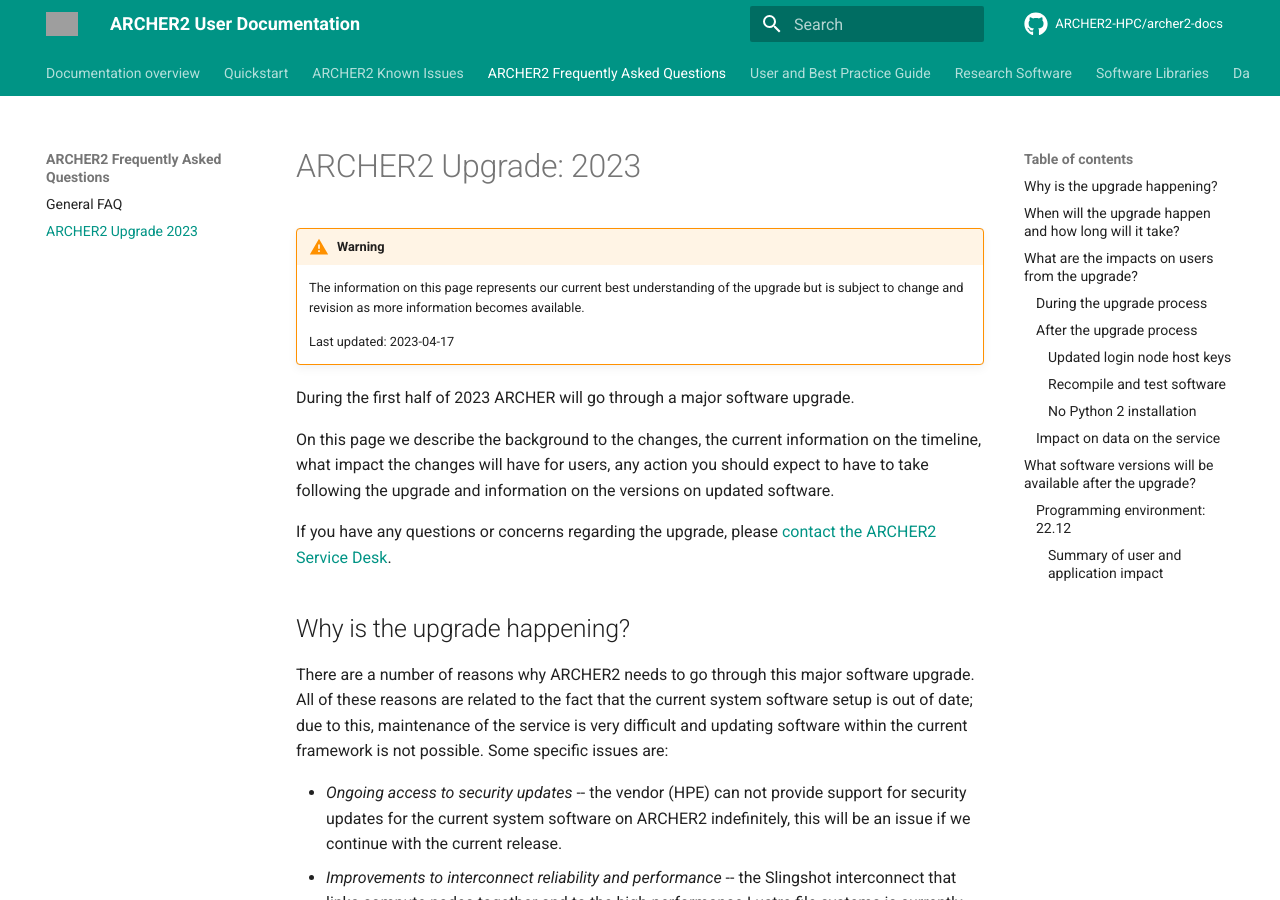
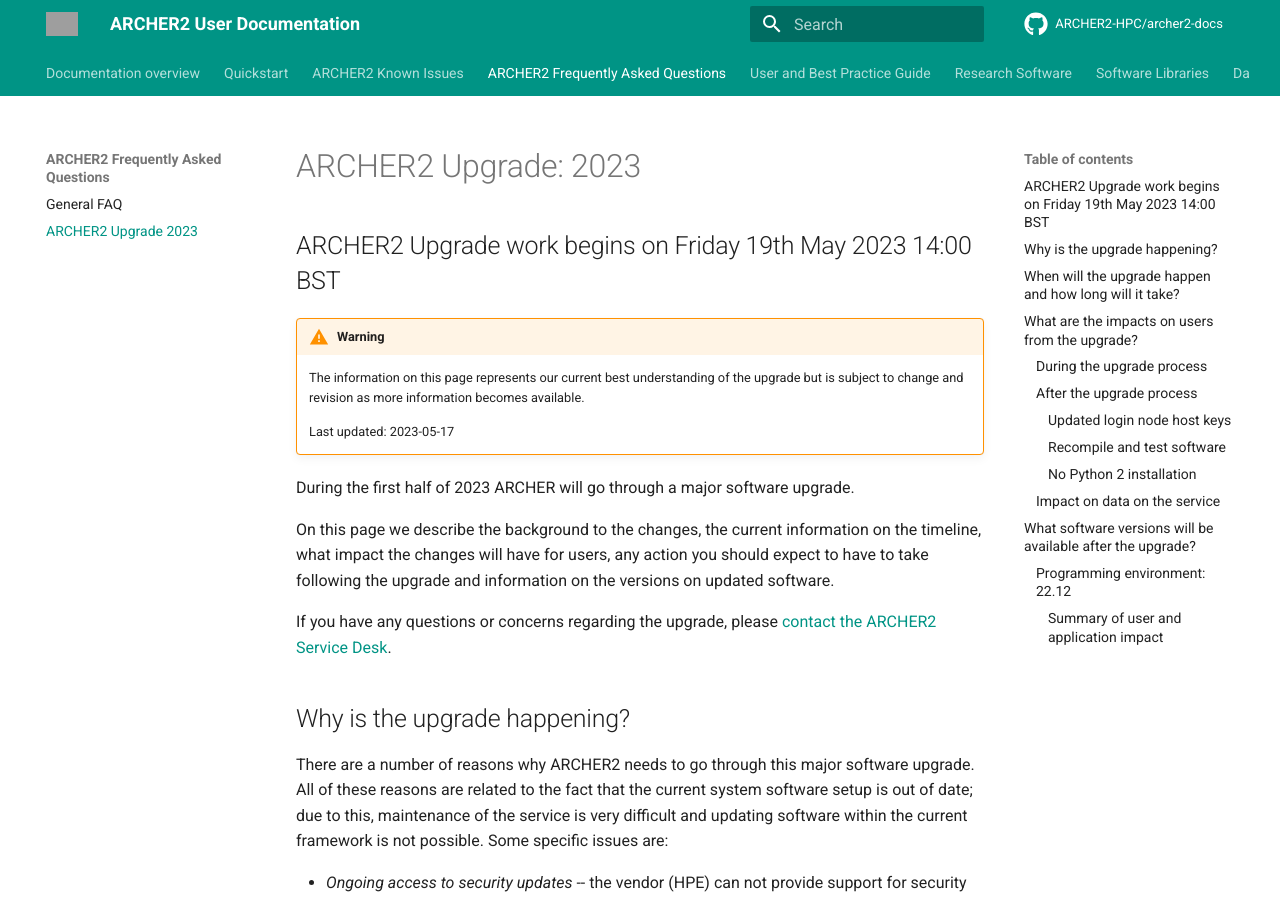
Before and after one commit to ARCHER2-HPC/archer2-docs, an MkDocs documentation site: the page built from docs/faq/upgrade-2023.md, in a window 1280 px wide and 900 px high. Built offline with MkDocs 1.6.1 and Material for MkDocs 9.7.7, drawn with Linux system fonts in a browser that asks for light colours; comment, search, counter and statistics services are not loaded; grey boxes are pictures that could not be loaded.

Commit message:
Add start date prominently at top of page

```diff
--- a/docs/faq/upgrade-2023.md
+++ b/docs/faq/upgrade-2023.md
@@ -1,11 +1,13 @@
 # ARCHER2 Upgrade: 2023
+
+## ARCHER2 Upgrade work begins on Friday 19th May 2023  14:00 BST
 
 !!! warning
     The information on this page represents our current best understanding of the
     upgrade but is subject to change and revision as more information becomes
     available.
 
-    Last updated: 2023-04-17
+    Last updated: 2023-05-17
 
 During the first half of 2023 ARCHER will go through a major software upgrade.
 
```
